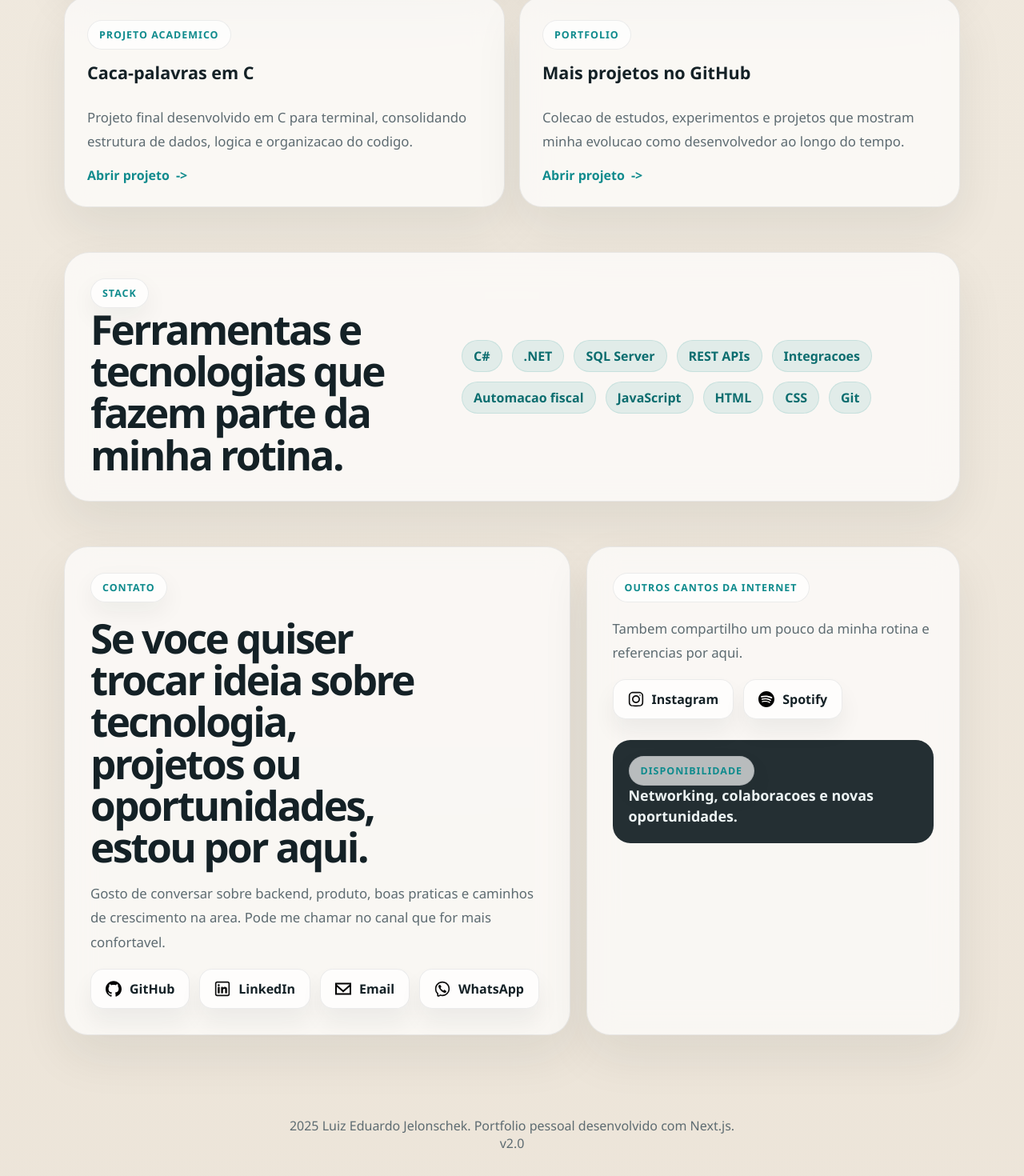
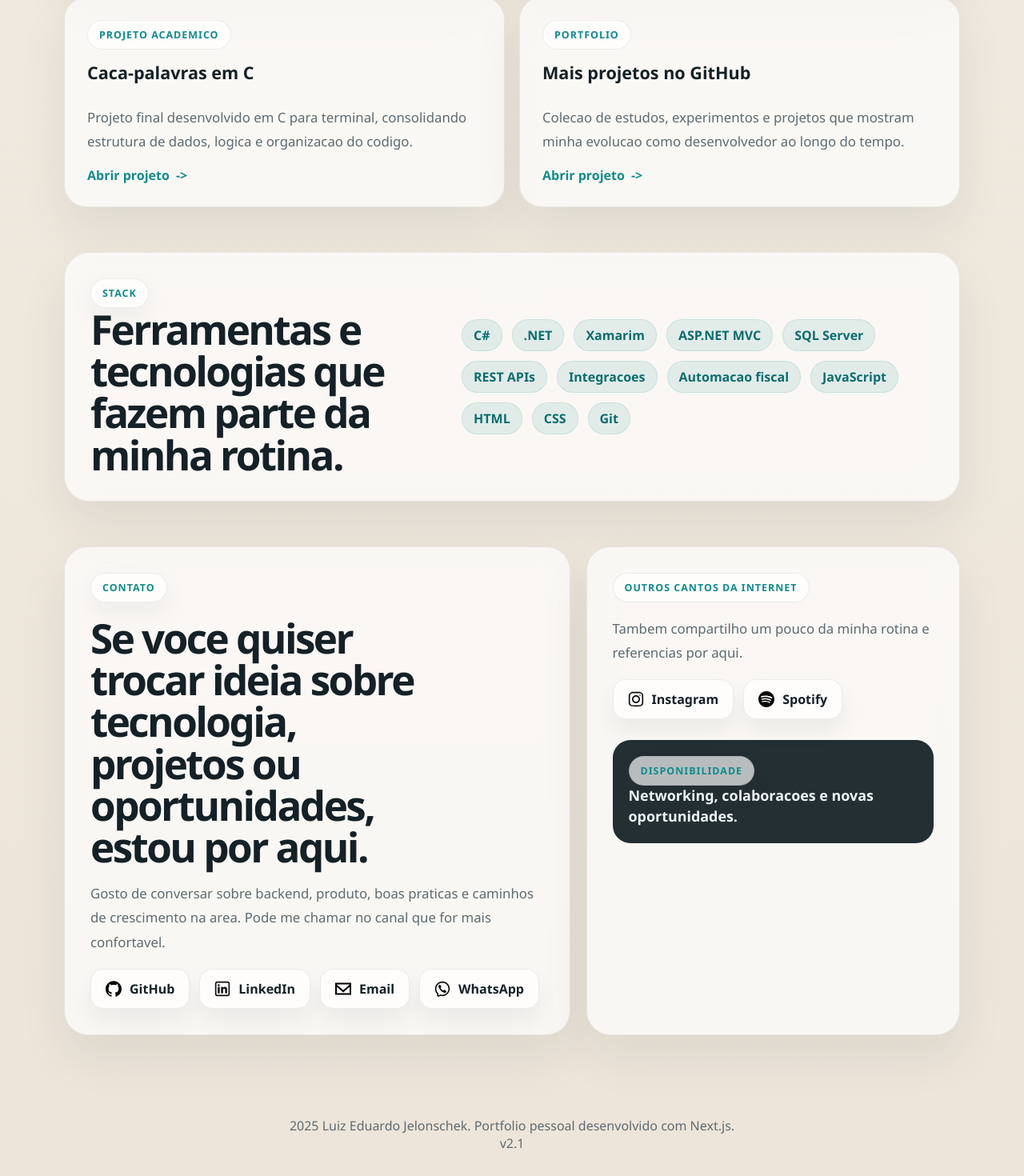
Before and after one commit to SonyBlackk/meu-website, a Next.js app: page / in a window 1280 px wide. Shown: the part 3507-4977 px from the top of the page at 80% size. Built offline with nearby package versions, Linux system fonts and the light colour scheme.

Commit message:
v2.1 - adicionado skills

```diff
--- a/pages/index.js
+++ b/pages/index.js
@@ -60,6 +60,8 @@ const projects = [
 const stack = [
   'C#',
   '.NET',
+  'Xamarim',
+  'ASP.NET MVC',
   'SQL Server',
   'REST APIs',
   'Integracoes',
@@ -396,7 +398,7 @@ export default function Home() {
             <p>{year} Luiz Eduardo Jelonschek. Portfolio pessoal desenvolvido com Next.js.</p>
           </div>
           <div className={styles.container}>
-            <p>v2.0</p>
+            <p>v2.1</p>
           </div>
         </footer>
       </div>
```
